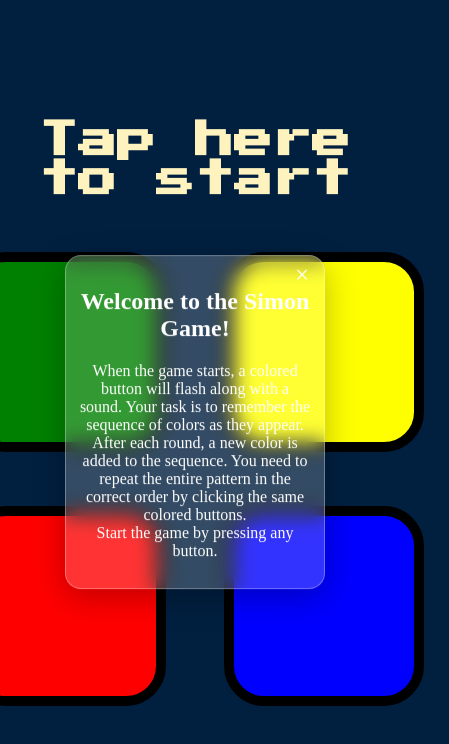
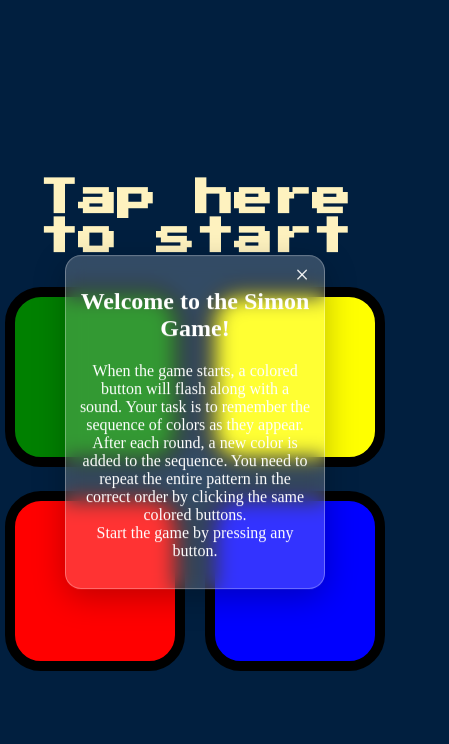
Before and after one commit to christo-git-hub/Simon-Game, a plain HTML site: page index.html in a window 390 px wide. Shown: the whole page, 449 px wide, since content can reach past the window. Drawn offline with nearby package versions, Linux system fonts and the light colour scheme.

Commit message:
Update styles.css

```diff
--- a/styles.css
+++ b/styles.css
@@ -28,7 +28,7 @@
 }
 
 .btn {
-  margin: 25px;
+  margin: 10px;
   display: inline-block;
   width: 50vw;
   height: 50vw;
@@ -123,16 +123,18 @@
 .container {
   display: grid;
   grid-template-columns: 1fr 1fr;
-  grid-gap: 2vw;
-  width: 85vw;
+  grid-gap: 0vw;
+  padding: 0 2px;
+  width: 100%;
   max-width: 100vw;
-  margin: 0 auto;
+  margin: 0 ;
 }
 .btn {
-  width: 100%;
+  width: 90%;
   aspect-ratio: 1/1;
-  min-width: 60px;
-  min-height: 60px;
+  box-sizing: border-box;
+  min-width: 20px;
+  min-height: 20px;
   max-width: 180px;
   max-height: 180px;
 }
```
